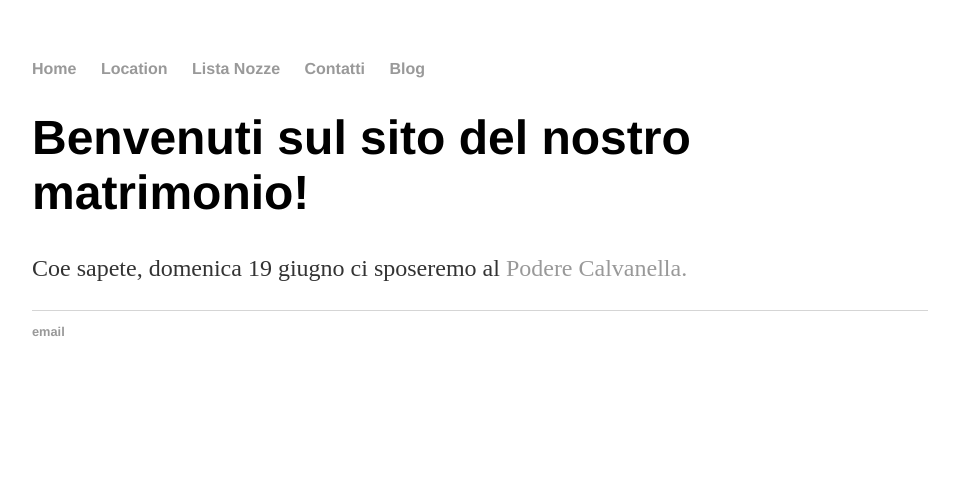
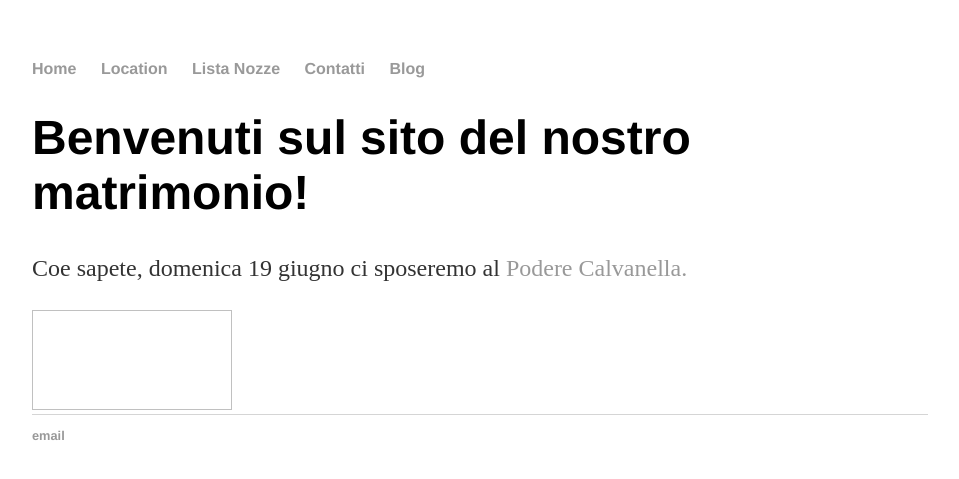
Before and after one commit to marcoelaura/marcoelaura.github.io, a Jekyll site: the page built from index.html, in a window 1280 px wide. Shown: the top 479 px of the page, without its empty margins (160-1119 px from the left). Built offline with Jekyll 4.4.1, drawn with Linux system fonts in a browser that asks for light colours.

Commit message:
Update index.html

```diff
--- a/index.html
+++ b/index.html
@@ -5,4 +5,6 @@ title: Marco e Laura
 <div class="blurb">
 	<h1>Benvenuti sul sito del nostro matrimonio!</h1>
 	<p>Coe sapete, domenica 19 giugno ci sposeremo al <a href="/Location">Podere Calvanella.</a></p>
+
+	<img scr="/Contatti/UPIT2008.jpeg" width="200" height="100">
 </div><!-- /.blurb -->
```
